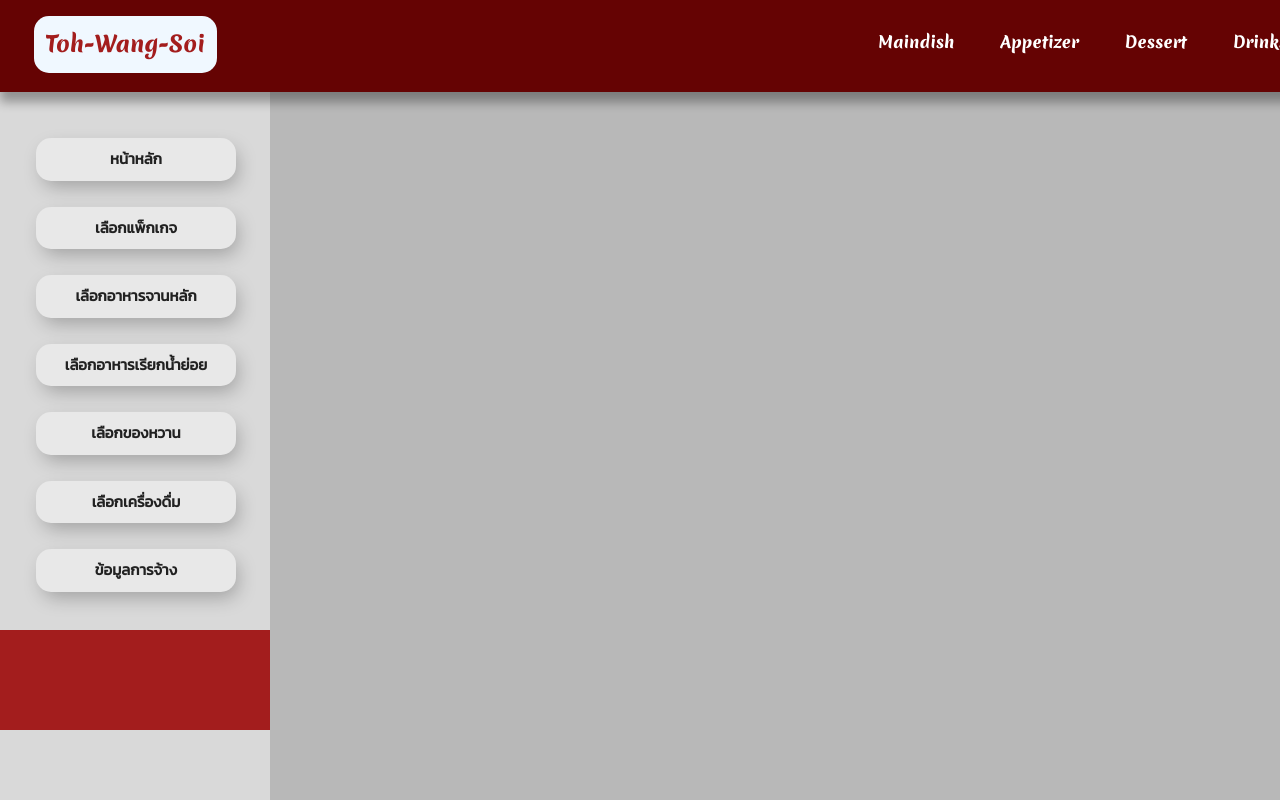
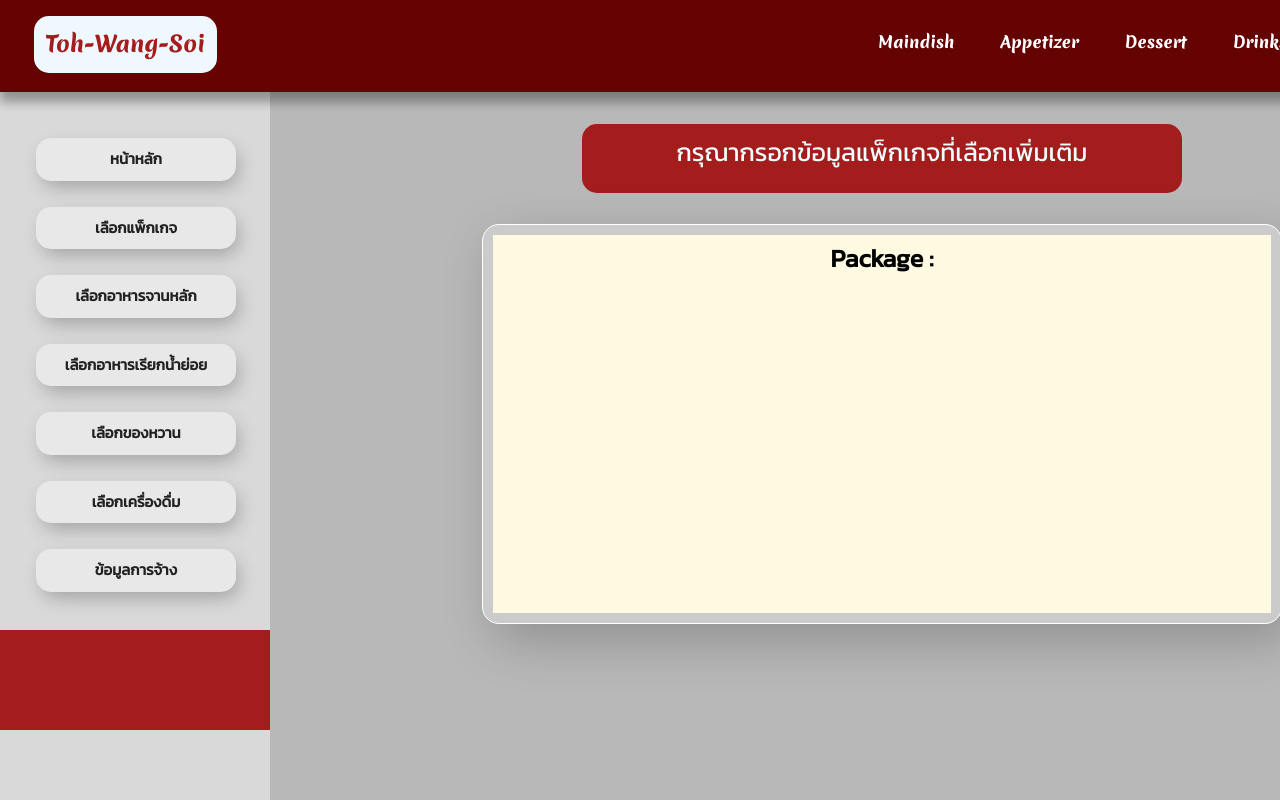
Before and after one commit to jnpyyearth/BanquetChinese, an Angular app in the folder frontend/: page /mainpage in a window 1280 px wide. Both pictures are taken after a click on the element "size m". Built offline with nearby package versions, Linux system fonts and the light colour scheme.

Commit message:
mainpagesuccess

```diff
--- a/frontend/src/app/mainpage/mainpage.component.css
+++ b/frontend/src/app/mainpage/mainpage.component.css
@@ -1,12 +1,14 @@
 
 .top-content{
    position: absolute;
+   width: 1150px;
   margin-top: 100px;
-  margin-left: 200px;
+  margin-left: 220px;
   font-family: Kanit , sans-serif;
   font-size: 20px;
-  background-color: blue;
+  background-color: #A31D1D;
   border-radius: 15px;
+  margin-bottom: 120px;
 }
 
 
@@ -15,4 +17,5 @@ p {
     font-size: 25px;
     color: #1d1401;
     text-align: center;
+    margin-top: 5px;
   }
--- a/frontend/src/app/mainpage/mainpage.component.html
+++ b/frontend/src/app/mainpage/mainpage.component.html
@@ -1,7 +1,7 @@
 <app-navbar />
 <app-sidebar />
 
-<div class="top-content">
+<div class="top-content" >
 <p>mainpage</p>
 </div>
 
--- a/frontend/src/app/navbar/navbar.component.html
+++ b/frontend/src/app/navbar/navbar.component.html
@@ -4,7 +4,7 @@
       <p>Toh-Wang-Soi </p>
     </a>
   </div>
-  <div class="collapse navbar-collapse justify-content-center" id="navbarNav"> <!-- ส่วนนี้จะอยู่ตรงกลาง -->
+  <div class="collapse navbar-collapse justify-content-center" id="navbarNav">
     <ul class="navbar-nav">
 
       <li class="nav-item">
--- a/frontend/src/app/package-size/package-size.component.css
+++ b/frontend/src/app/package-size/package-size.component.css
@@ -0,0 +1,50 @@
+.package-choose{
+    box-sizing: border-box;
+    width: 800px;
+    height: 400px;
+    background: rgba(217, 217, 217, 0.58);
+    border: 1px solid white;
+    box-shadow: 12px 17px 51px rgba(0, 0, 0, 0.22);
+    backdrop-filter: blur(6px);
+    border-radius: 17px;
+    text-align: center;
+    cursor: pointer;
+    transition: all 0.5s;
+    display: flex;
+    justify-content: center;
+    user-select: none;
+    font-weight: bolder;
+    color: black;
+    margin-top: 200px;
+    margin-left: 400px;
+    position: fixed;
+    padding: 10px;
+}
+
+.form{
+    background-color: #FEF9E1;
+    font-family: Merienda, sans-serif;
+    color: black;
+    width: 100%;
+    height: 100%;
+}
+
+.topic{
+    width: 600px;
+    margin-top: 100px;
+    margin-left: 500px;
+    padding: 5px;
+    font-family: Kanit , sans-serif;
+    background-color: #A31D1D;
+    border-radius: 15px;
+    margin-bottom: 120px;
+    position: absolute;
+    color: azure;
+}
+
+p {
+    font-family: Kanit , sans-serif;
+    font-size: 25px;
+    text-align: center;
+    margin-top: 5px;
+  }
--- a/frontend/src/app/package-size/package-size.component.html
+++ b/frontend/src/app/package-size/package-size.component.html
@@ -1,2 +1,13 @@
 <app-navbar />
 <app-sidebar-package />
+
+<div class="topic">
+    <p> กรุณากรอกข้อมูลแพ็กเกจที่เลือกเพิ่มเติม </p>
+</div>
+
+<div class="package-choose">
+    <div class="form">
+        <p> Package : </p>
+    </div>
+
+</div>
--- a/frontend/src/app/package/package.component.css
+++ b/frontend/src/app/package/package.component.css
@@ -1,8 +1,12 @@
 
+.package{
+  margin-left: 250px;
+
+}
 .card {
     box-sizing: border-box;
-    width: 200px;
-    height: 300px;
+    width: 250px;
+    height: 400px;
     background: rgba(217, 217, 217, 0.58);
     border: 1px solid white;
     box-shadow: 12px 17px 51px rgba(0, 0, 0, 0.22);
@@ -16,9 +20,10 @@
     user-select: none;
     font-weight: bolder;
     color: black;
-    margin-top: 200px;
-    margin-left: 20px;
-    flex-wrap: wrap;
+    margin-top: 700px;
+    margin-left: 30px;
+    position: relative;
+    transform: translateY(10%);
   }
 
   .card:hover {
@@ -29,3 +34,137 @@
   .card:active {
     transform: scale(0.95) rotateZ(1.7deg);
   }
+
+
+
+
+.top-content {
+  margin-top: 200px;
+  position: absolute;
+  width: 1150px;
+  height: auto;
+  padding: 80px;
+  margin-left: 220px;
+  border-radius: 20px;
+  font-family: Kanit , sans-serif;
+  /* background: radial-gradient(circle, rgba(2,0,36,1) 0%, rgba(121,9,36,1) 49%, rgba(37,3,3,1) 98%); */
+  background: radial-gradient(circle, rgba(56,15,15,1) 0%, rgba(105,0,0,1) 58%, rgba(105,0,0,1) 76%, rgba(57,27,4,1) 100%);
+}
+
+.top-content .th{
+  color: #FEF9E1;
+  font-size:x-large;
+  font-family: Kanit , sans-serif;
+}
+
+.top-content .en{
+  color: #FEF9E1;
+  font-size: 30px;
+  font-family: Merienda, sans-serif;
+  text-shadow: -1px 0 black, 0 5px black, 3px 0 black, 0 -1px black;
+}
+
+.top-content .ch{
+  color: #FEF9E1;
+  font-size: 50px;
+  font-weight: bold;
+  text-shadow: -1px 0 black, 0 7px black, 5px 0 black, 0 -1px black;
+}
+
+.imgslide {
+  width: 50px;
+  height: 200px;
+}
+
+.col {
+  position: relative;
+  width: 100%;
+  overflow: hidden;
+}
+
+/* -----img ----*/
+
+.slider {
+  width: 500px;
+  height: 300px;
+  overflow: hidden;
+  position: relative;
+  border-radius: 10px;
+  box-shadow: 0 4px 8px rgba(0, 0, 0, 0.2);
+}
+
+/* ซ่อน input radio */
+input {
+  display: none;
+}
+
+/* ตัวเลื่อนภาพ */
+.slides {
+  display: flex;
+  width: 100%;
+  height: 100%;
+  transition: transform 0.5s ease-in-out;
+  position: relative;
+  flex: 0 0 auto;
+}
+
+/* กำหนดขนาดของแต่ละ slide */
+.slide {
+  width: 100%;
+  flex: 0 0 auto;
+}
+
+.slide img {
+  width: 100%;
+  height: 100%;
+  object-fit: cover;
+}
+
+/* ปุ่มนำทาง (จุดขาวด้านล่าง) */
+.navigation {
+  position: absolute;
+  bottom: 10px;
+  left: 50%;
+  transform: translateX(-50%);
+  display: flex;
+  gap: 10px;
+}
+
+.navigation label {
+  width: 12px;
+  height: 12px;
+  background: white;
+  border-radius: 50%;
+  cursor: pointer;
+  transition: 0.3s;
+}
+
+.navigation label:hover {
+  background: gray;
+}
+
+/* เชื่อมโยง input radio กับการเปลี่ยนภาพ */
+#slide1:checked ~ .slides {
+  transform: translateX(0%);
+}
+
+#slide2:checked ~ .slides {
+  transform: translateX(-100%);
+}
+
+#slide3:checked ~ .slides {
+  transform: translateX(-200%);
+}
+
+.slide p {
+  position: absolute;
+  bottom: 10px;
+  left: 50%;
+  transform: translateX(-50%);
+  background: rgba(0, 0, 0, 0.6);
+  color: white;
+  padding: 10px 15px;
+  border-radius: 5px;
+  font-size: 18px;
+  text-align: center;
+}
--- a/frontend/src/app/package/package.component.html
+++ b/frontend/src/app/package/package.component.html
@@ -1,5 +1,66 @@
-<div class="recomment-package d-flex flex-wrap justify-content-center gap-5 " >
+<app-navbar />
+<app-sidebar />
+
+<div class="top-content">
+  <div class="row">
+    <div class="col">
+      <div class="th">
+        <p> เลือกแพ็กเกจโต๊ะกันเลย!!</p>
+      </div>
+      <div class="en">
+        <p> Choose your package </p>
+      </div>
+      <div class="ch">
+        <p> 立即选择餐桌套餐。 </p>
+      </div>
+    </div>
+
+    <div class="col">
+      <div class="slider">
+        <input type="radio" name="slide" id="slide1" checked>
+        <input type="radio" name="slide" id="slide2">
+        <input type="radio" name="slide" id="slide3">
+
+        <div class="slides">
+          <div class="slide">
+            <img src="https://www.mendetails.com/wp-content/uploads/2023/09/03-%E0%B9%82%E0%B8%95%E0%B9%8A%E0%B8%B0%E0%B8%88%E0%B8%B5%E0%B8%99-chinese-food-sep23.jpg"
+              alt="Burger">
+          </div>
+          <div class="slide">
+            <img src="https://img.sabuywedding.com/stories/6629fb98be1c65002e09cd5b/6629fb98be1c65002e09cd5b-1714038183778.jpeg.jpg?width=720" alt="Pancakes">
+        </div>
+          <div class="slide">
+            <img src="/assets/images/คุณพีรทัต.png" alt="Pasta">
+            <p>ผมหิวแล้วนะ!!</p>
+          </div>
+        </div>
+
+        <div class="navigation">
+          <label for="slide1"></label>
+          <label for="slide2"></label>
+          <label for="slide3"></label>
+        </div>
+      </div>
+    </div>
+
+
+
+  </div>
+</div>
+
+
+<div class="package">
+  <div class="recomment-package d-flex flex-wrap justify-content-center gap-5 ">
     <div class="card" routerLink="/package-size">size m</div>
     <div class="card" routerLink="/package-size">size L</div>
     <div class="card" routerLink="/package-size">size XL</div>
+  </div>
+
 </div>
+
+<div class="container-emoji">
+  <div class="row">
+    <p>🍕</p>
+    <p>🍕</p>
+  </div>
+</div>
--- a/frontend/src/app/sidebar-package/sidebar-package.component.html
+++ b/frontend/src/app/sidebar-package/sidebar-package.component.html
@@ -7,7 +7,7 @@
             </a>
         </li>
         <li class="menubar-2" id="tour">
-            <a class="nav-link text-dark" routerLink="/...">
+            <a class="nav-link text-dark" routerLink="/package">
                 <button>เลือกแพ็กเกจ</button>
             </a>
         </li>
--- a/frontend/src/app/sidebar/sidebar.component.css
+++ b/frontend/src/app/sidebar/sidebar.component.css
@@ -136,7 +136,7 @@ button:active {
 .redbar{
   background-color: #A31D1D;
   width: 280px;
-  height: 100px;
+  height: 375px;
   position: fixed;
   margin-top: 30px;
 }
--- a/frontend/src/app/sidebar/sidebar.component.html
+++ b/frontend/src/app/sidebar/sidebar.component.html
@@ -7,7 +7,7 @@
             </a>
         </li>
         <li class="menubar-2" id="tour">
-            <a class="nav-link text-dark" routerLink="/...">
+            <a class="nav-link text-dark" routerLink="/package">
                 <button>เลือกแพ็กเกจ</button>
             </a>
         </li>
```
Also changed, not shown: frontend/public/assets/images/คุณพีรทัต.png (added).
